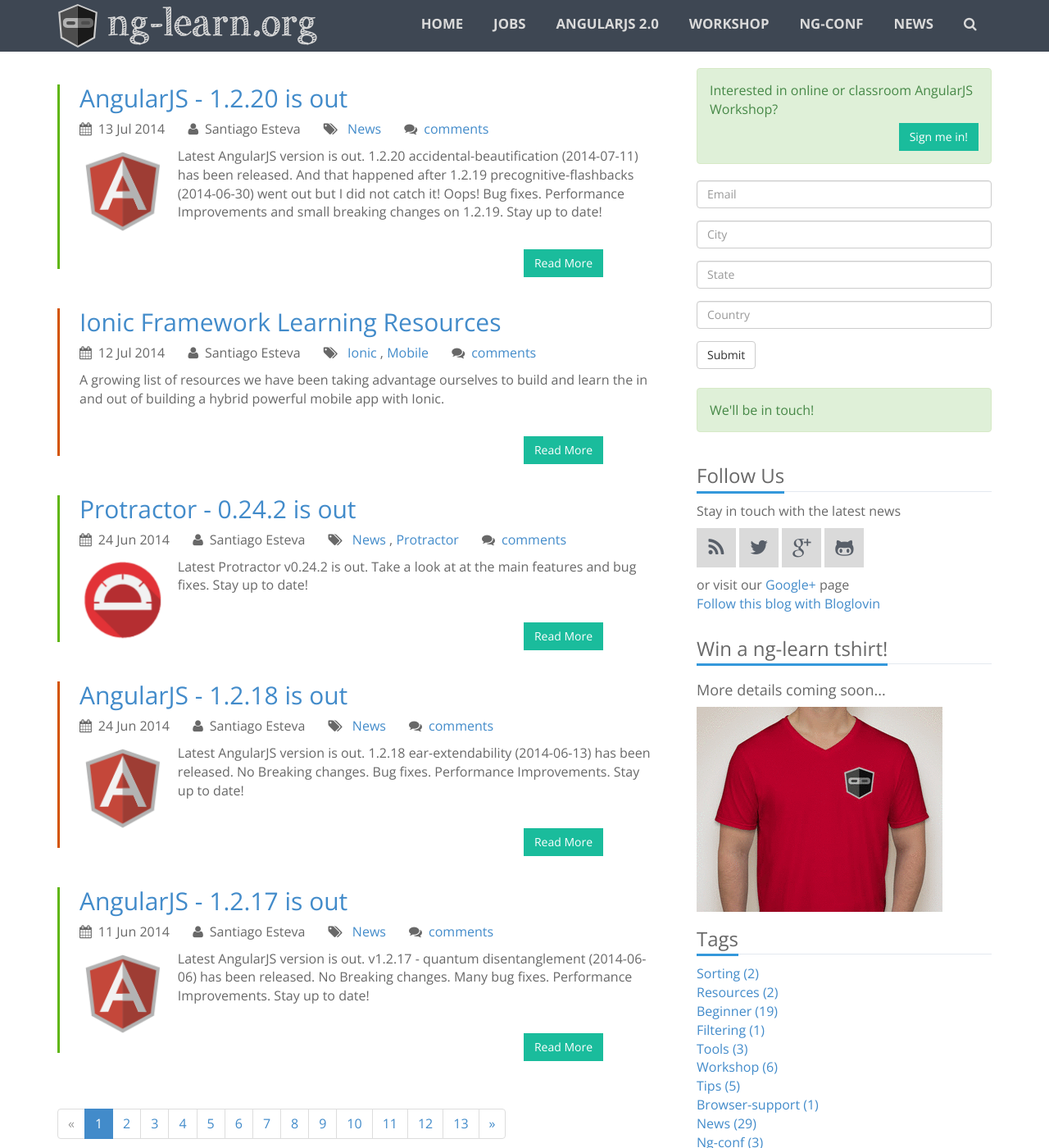
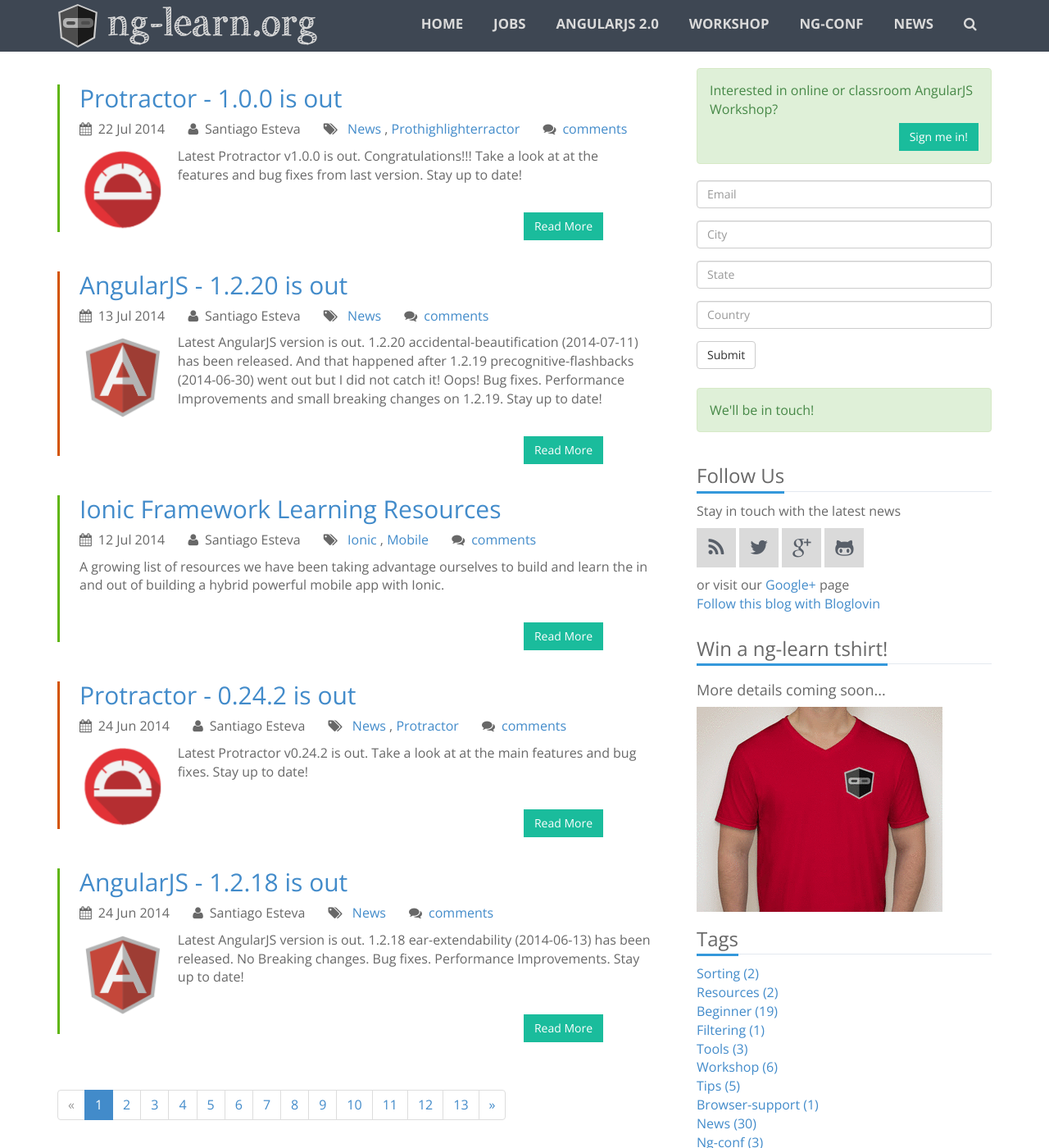
Before and after one commit to ng-learn-org/ng-learn-org.github.io, a Jekyll site: the page built from index.html, in a window 1280 px wide and 1400 px high. Shown: the whole window at 82% size. Built offline with Jekyll 4.4.1, drawn with Linux system fonts in a browser that asks for light colours; nearby versions of some CDN libraries; the list of posts is cut into pages by our own code; comment, search, counter and statistics services are not loaded; part of the change alters nothing that is shown; some of the changed text lies outside the part shown.

Commit message:
protractor 1.0

````diff
--- a/_config.yml
+++ b/_config.yml
@@ -4,7 +4,7 @@ description: AngularJS examples, recipes & tutorials including directives, bindi
 paginate: 5
 paginate_files: index.html
 permalink: /:year/:month/:title/
-pygments: true
+highlighter: true
 email: info@ng-learn.org
 keywords: angularjs, ng-conf
 author: Santiago Esteva, Gonzalo Do Carmo Norte, Mariano Wahlmann
--- /dev/null
+++ b/_posts/2014-07-22-Protractor-1-0-0.md
@@ -0,0 +1,204 @@
+---
+layout: post
+title: Protractor - 1.0.0 is out
+author: Santiago Esteva
+image: http://ng-learn.org/img/protractor.png
+categories: [news, prothighlighterractor]
+---
+
+Latest Protractor v1.0.0 is out. Congratulations!!!
+Take a look at at the features and bug fixes from last version. Stay up to date!
+
+# 1.0.0
+
+No changes from rc6.
+
+# 1.0.0-rc6
+
+## Dependency Version Upgrades
+
+- ([b6ab644](https://github.com/angular/protractor/commit/b6ab644dd8105d3f64e347342a0ae2ad2f0100fc))
+  chore(jasminewd): update to version 1.0.4
+
+  This version contains a fix for too many timeout messages.
+
+## Bug Fixes
+
+- ([0c4a70e](https://github.com/angular/protractor/commit/0c4a70e0ffbbf4373dbd9f1ab29daabe9338d57b))
+  fix(protractor) fix stack traces for WebElement errors
+
+  When angular/protractor@3c0e727136ab3d397c1a9a2bb02692d0aeb9be40 refactored `element()` into the
+  ElementFinder object, the function lost some of its error handling.  This removed references to
+  frames inside tests (`it()` blocks), making it hard to tell where the error was actually
+  occurring.
+
+  This commit fixes these problems, showing full stack traces for WebElement errors.
+
+# 1.0.0-rc5
+
+## Features
+
+- ([51a5e89](https://github.com/angular/protractor/commit/51a5e89f7dace45e61d8eab70e1ea6e9354d4de6))
+  feat(config): allow setting the get page timeout globally from the config
+
+  To change the timeout for how long a page is allowed to stall on `browser.get`, change
+  `getPageTimeout: timeout_in_millis` in the configuration. As before, you may also change the
+  timeout for one particular `get` call by using a second parameter:
+  `browser.get(url, timeout_in_sec)`
+
+## Bug Fixes
+
+- ([985ff27](https://github.com/angular/protractor/commit/985ff27c9a94cca83af8db5bf7e570d826b23838))
+  fix(configParser): load new functions from configs
+
+  Closes #1043
+
+## Breaking Changes
+
+- ([51a5e89](https://github.com/angular/protractor/commit/51a5e89f7dace45e61d8eab70e1ea6e9354d4de6))
+  feat(config): allow setting the get page timeout globally from the config
+
+  This change contains a small breaking change for consistency. Previously, the second parameter to
+  `get` changed the timeout in seconds. Now, the units are milliseconds. This is consistent with
+  all the other timeouts, as well as base JavaScript functions like setTimeout.
+
+   - before: `browser.get(url, 4)`
+  - after: `browser.get(url, 4000)`
+
+# 1.0.0-rc4
+
+## Bug Fixes
+
+- ([ab1d0be](https://github.com/angular/protractor/commit/ab1d0be8cd83b37906b9b8750dd9d85d72))
+  fix(navigation): fix using browser.get with safari driver
+
+  SafariDriver fails with data urls - see #1049. Reverting to use about:blank for now.
+
+# 1.0.0-rc3
+
+## Features
+
+- ([f0e7984](https://github.com/angular/protractor/commit/f0e7984cdd169df947142c1cff0bd1bc33ac995b))
+  feat(launcher): append capability tag for all output
+
+## Bug Fixes
+
+- ([1198dde](https://github.com/angular/protractor/commit/1198ddef9e353383819fca3a40bdaba0db22f96f))
+  fix(navigation): use empty html data urls for page resets instead of about:blank
+
+  Except on internet explorer, which does not allow data urls.
+
+  Closes #1023.
+
+# 1.0.0-rc2
+
+## Dependency Version Updates
+
+- ([e10e1a4](https://github.com/angular/protractor/commit/e10e1a4a8ae5013982f00d209e6fab1ff2b1d2a1))
+  chore(minijasminenode): update minijasminenode dependency to v1.1.0
+
+  This adds several options for the reporter, which can be included in protractor's
+  `config.jasmineNodeOpts`
+  ```js
+  // If true, output nothing to the terminal. Overrides other printing options.
+  silent: false,
+  // If true, print timestamps for failures
+  showTiming: true,
+  // Print failures in real time.
+  realtimeFailure: false
+  ```
+
+- ([be0bb00](https://github.com/angular/protractor/commit/be0bb00db6f51e381e31e80c6808a202270ecb20))
+  chore(jasminewd): update jasminewd to v1.0.3
+
+  This fixes extra logging when a timeout occurs.
+
+## Features
+
+- ([82c1d47](https://github.com/angular/protractor/commit/82c1d47462779688bb8c9ac74ba3a6ecfefb7775))
+  feat(protractor): add iteration index to ElementArrayFinder.each
+
+- ([62bcf7e](https://github.com/angular/protractor/commit/62bcf7e1c84ed720bc17435c40e1f78c50ba194c))
+  feat(webdriver-manager): minor proxy enhancements
+
+  Added error handling for request - previously, any errors coming from the request module were
+  silently swallowed.
+
+  Fixed error handling to remove empty files when a download fails for some reason.
+
+  Also evaluating both uppercase and lowercase proxy variables. Many tools use proxy variables in
+  the form https_proxy, others use HTTPS_PROXY.
+
+## Bug Fixes
+
+- ([dbf7ab5](https://github.com/angular/protractor/commit/dbf7ab5fdf7832676f37328e2ad96b9097db3f62))
+  fix(mocha): mocha globals should be re-wrapped for every new suite
+
+  Closes #523, closes #962
+
+
+# 1.0.0-rc1
+
+## Dependency Version Updates
+
+- ([0dc0421](https://github.com/angular/protractor/commit/0dc04217a6a5b772d42b1463c91d89beca7df258))
+  chore(selenium): version bumps to selenium 2.42.2
+
+## Features
+
+- ([6906c93](https://github.com/angular/protractor/commit/6906c9326a4a83d81a0d09bdc1446cccb579d699))
+  feat(webdriver-manager): use proxy for webdriver-manager
+
+- ([7d90880](https://github.com/angular/protractor/commit/7d9088025c5a1c37428ea3f1cee3dc8d3793f79e))
+  feat(locators): implement by.options
+
+- ([4e1cfe5](https://github.com/angular/protractor/commit/4e1cfe5ad0f22947d21b4ebecd7cd05e0319af1a))
+  feature(launcher): aggregate failures at the end and output message from the launcher
+
+- ([ff3d5eb](https://github.com/angular/protractor/commit/ff3d5ebc071a8806259f5da20018f2d937409455))
+  feat(locators): add toString() wrapper for this.message
+
+- ([c892c2a](https://github.com/angular/protractor/commit/c892c2a1a773cc24cc6565efe2db892776143104))
+  feat(protractor): implement reduce and filter for ElementArrayFinder
+
+  See https://github.com/angular/protractor/issues/877
+
+- ([8920028](https://github.com/angular/protractor/commit/8920028f42e683dc45e18a6dd9386bd862548010))
+  feat(pause): allow the user to specify a port to be used for debugging
+
+  Using browser.pause(portNumber) will now start the debugger on the specified port number.
+
+  Closes #956
+
+## Bug Fixes
+
+- ([f9082d0](https://github.com/angular/protractor/commit/f9082d0460c7b6465d53c37f326a0f66412c21ce))
+  fix(clientsidescripts): make exactBinding more exact
+
+  See https://github.com/angular/protractor/issues/925
+
+- ([6641c81](https://github.com/angular/protractor/commit/6641c8168d74914d4826c5968771a2aec8299833))
+  fix(launcher): report summary when specs fail
+
+- ([36e0e0a](https://github.com/angular/protractor/commit/36e0e0aaf090b0c9b5450fa59ba2da4c4237442a))
+  fix(protractor): allow exceptions from actions to be catchable
+
+  See https://github.com/angular/protractor/issues/959
+
+- ([e86eb72](https://github.com/angular/protractor/commit/e86eb726ad20737d463341afdb4c56b4d19ef414))
+  fix(protractor): removing a mock module that was never added now is a noop
+
+  It used to remove the last module - now is a noop.
+
+  Closes #764
+
+- ([bf26f76](https://github.com/angular/protractor/commit/bf26f76ba5dc99d02ea4cd7fc198dce410a9f58c))
+  fix(locators): findind elements by text should trim whitespace
+
+  WebDriver always trims whitespace from around the text of an element, so to be consistent we
+  should trim the text from button elements before doing a by.buttonText.
+
+  Closes #903, Closes #904.
+
+- ([48798b0](https://github.com/angular/protractor/commit/48798b0a8ac1fc56d0cdd80e177d67fdf592069c))
+  fix(elementexplorer): element.all hangs in interactive mode
````
